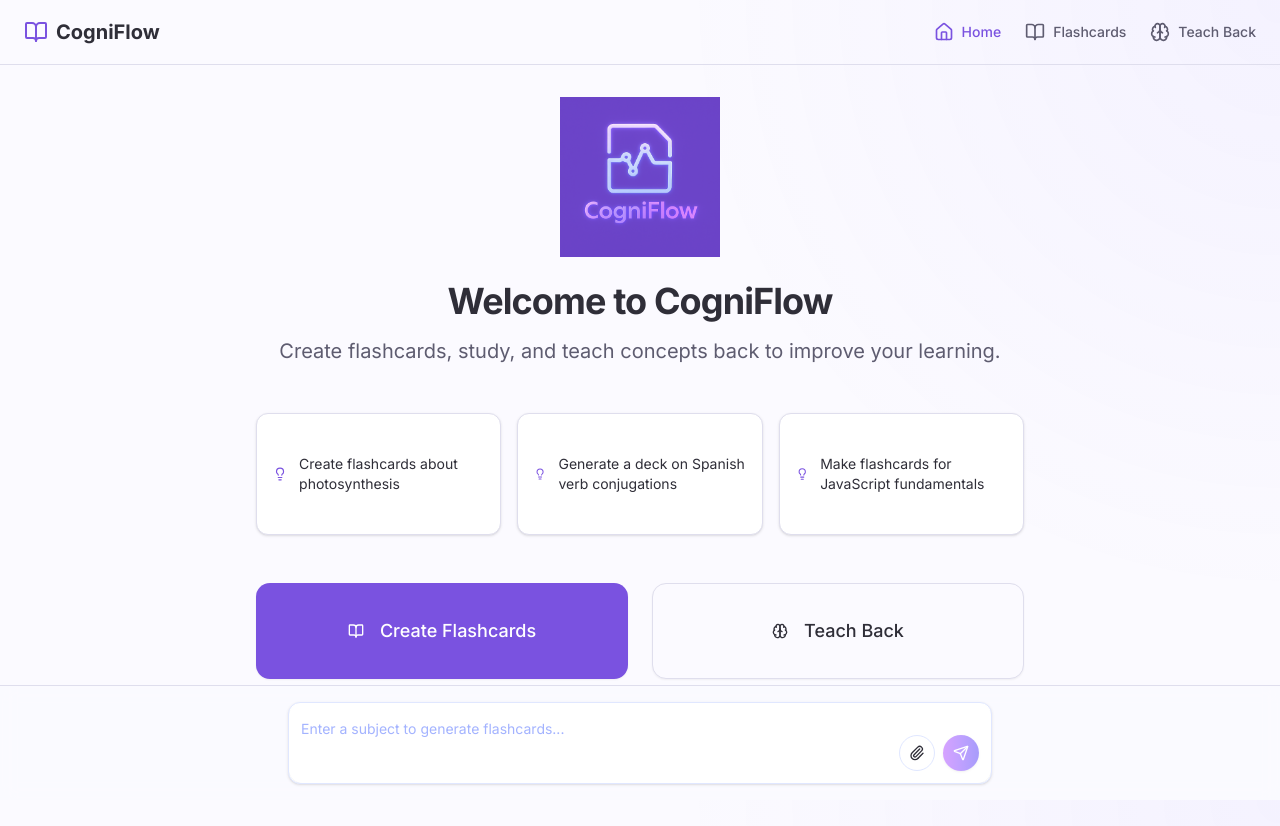
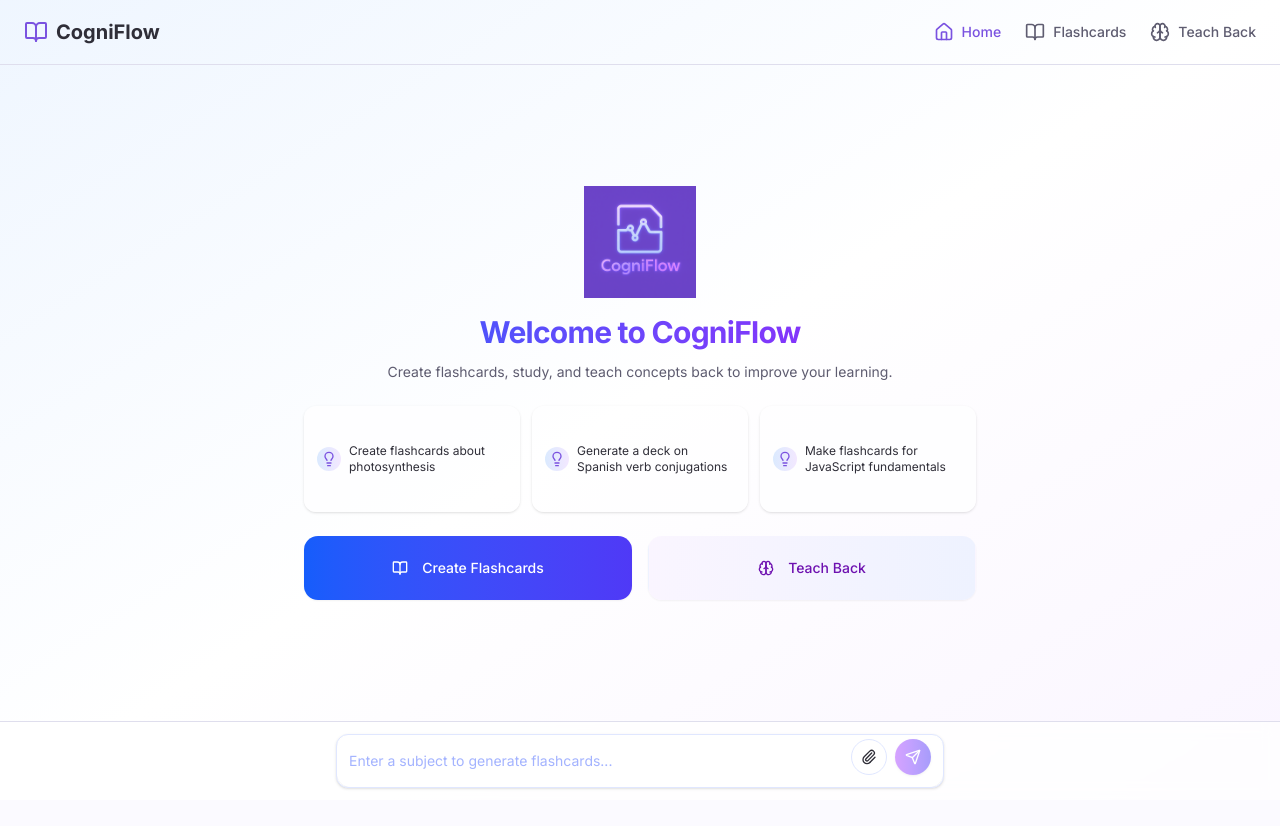
Before and after one commit to harryphma/vibelearning, a Next.js app in the folder vibe-learning/: page / in a window 1280 px wide. After the commit the page ends 800 px from the top, so only its background shows below. Built offline with nearby package versions, Linux system fonts and the light colour scheme; no server answers.

Commit message:
fe dep vl a oi

```diff
--- a/vibe-learning/app/page.tsx
+++ b/vibe-learning/app/page.tsx
@@ -10,7 +10,6 @@ import { BookOpen, Brain, Lightbulb } from 'lucide-react';
 
 import { ChatInput } from '@/components/chat-input';
 import { Navigation } from '@/components/navigation';
-import { TTSTest } from '@/components/tts-test';
 import { Button } from '@/components/ui/button';
 import { Card, CardContent } from '@/components/ui/card';
 
@@ -23,17 +22,17 @@ export default function HomePage() {
     {
       title: 'Create flashcards about photosynthesis',
       prompt: 'photosynthesis',
-      icon: <Lightbulb className="text-primary h-5 w-5" />,
+      icon: <Lightbulb className="text-primary h-4 w-4" />,
     },
     {
       title: 'Generate a deck on Spanish verb conjugations',
       prompt: 'Spanish verb conjugations',
-      icon: <Lightbulb className="text-primary h-5 w-5" />,
+      icon: <Lightbulb className="text-primary h-4 w-4" />,
     },
     {
       title: 'Make flashcards for JavaScript fundamentals',
       prompt: 'JavaScript fundamentals',
-      icon: <Lightbulb className="text-primary h-5 w-5" />,
+      icon: <Lightbulb className="text-primary h-4 w-4" />,
     },
   ];
 
@@ -67,14 +66,14 @@ export default function HomePage() {
   };
 
   return (
-    <div className="flex min-h-screen flex-col">
+    <div className="flex h-screen flex-col overflow-hidden bg-gradient-to-br from-blue-50 via-white to-purple-50">
       <Navigation />
-      <main className="flex flex-1 flex-col">
-        <div className="flex flex-1 flex-col items-center justify-center p-4 md:p-8">
-          <div className="w-full max-w-3xl space-y-4 text-center">
+      <main className="flex flex-1 flex-col overflow-hidden">
+        <div className="flex flex-1 flex-col items-center justify-center p-3 md:p-6">
+          <div className="w-full max-w-2xl space-y-3 text-center">
             {/* Added CogniFlow logo */}
-            <div className="mb-6 flex justify-center">
-              <div className="relative h-40 w-40">
+            <div className="mb-4 flex justify-center">
+              <div className="relative h-28 w-28">
                 <Image
                   src="/logo.png"
                   alt="CogniFlow Logo"
@@ -84,54 +83,60 @@ export default function HomePage() {
                 />
               </div>
             </div>
-            <h1 className="text-4xl font-bold tracking-tight">Welcome to CogniFlow</h1>
-            <p className="text-muted-foreground text-xl">
+            <h1 className="bg-gradient-to-r from-blue-600 to-purple-600 bg-clip-text text-3xl font-bold tracking-tight text-transparent">Welcome to CogniFlow</h1>
+            <p className="text-muted-foreground text-sm">
               Create flashcards, study, and teach concepts back to improve your learning.
             </p>
           </div>
 
-          <div className="mt-12 grid w-full max-w-3xl grid-cols-1 gap-4 md:grid-cols-3">
+          <div className="mt-6 grid w-full max-w-2xl grid-cols-1 gap-3 md:grid-cols-3">
             {examplePrompts.map((prompt, index) => (
               <Card
                 key={index}
-                className="hover:border-primary cursor-pointer transition-colors"
+                className="cursor-pointer border-transparent bg-white/70 transition-all hover:border-primary hover:shadow-md"
                 onClick={() => handlePromptClick(prompt.prompt)}
               >
-                <CardContent className="flex items-center gap-3 p-4">
-                  {prompt.icon}
-                  <p className="text-sm">{prompt.title}</p>
+                <CardContent className="flex items-center gap-2 p-3">
+                  <div className="rounded-full bg-gradient-to-r from-blue-100 to-purple-100 p-1">
+                    {prompt.icon}
+                  </div>
+                  <p className="text-xs">{prompt.title}</p>
                 </CardContent>
               </Card>
             ))}
           </div>
 
-          <div className="mt-12 grid w-full max-w-3xl grid-cols-1 gap-6 md:grid-cols-2">
-            <Button size="lg" className="h-24 text-lg" onClick={() => router.push('/flashcards')}>
-              <BookOpen className="mr-2 h-5 w-5" />
+          <div className="mt-6 grid w-full max-w-2xl grid-cols-1 gap-4 md:grid-cols-2">
+            <Button
+              size="sm"
+              className="h-16 bg-gradient-to-r from-blue-600 to-indigo-600 text-sm hover:from-blue-700 hover:to-indigo-700"
+              onClick={() => router.push('/flashcards')}
+            >
+              <BookOpen className="mr-2 h-4 w-4" />
               Create Flashcards
             </Button>
             <Button
-              size="lg"
-              className="h-24 text-lg"
+              size="sm"
+              className="h-16 border-transparent bg-gradient-to-r from-purple-50 to-indigo-50 text-sm text-purple-800 hover:from-purple-100 hover:to-indigo-100"
               variant="outline"
               onClick={() => router.push('/teach')}
             >
-              <Brain className="mr-2 h-5 w-5" />
+              <Brain className="mr-2 h-4 w-4" />
               Teach Back
             </Button>
           </div>
         </div>
 
-        <div className="bg-background/80 sticky bottom-0 w-full border-t backdrop-blur-sm">
-          <div className="container max-w-3xl py-4">
+        <div className="bg-white/80 sticky bottom-0 w-full border-t backdrop-blur-sm">
+          <div className="container max-w-2xl py-3">
             <ChatInput
               onSendMessage={handleChatInput}
               isDisabled={isProcessing}
               placeholder="Enter a subject to generate flashcards..."
-              minHeight="80px"
+              minHeight="60px"
             />
             {isProcessing && (
-              <div className="text-muted-foreground mt-2 text-center text-sm">
+              <div className="text-muted-foreground mt-1 text-center text-xs">
                 Creating flashcards... You will be redirected when they are ready.
               </div>
             )}
--- a/vibe-learning/components/flashcard-deck-list.tsx
+++ b/vibe-learning/components/flashcard-deck-list.tsx
@@ -104,7 +104,7 @@ export function FlashcardDeckList({
                 )}
                 onClick={() => handleDeckClick(deck)}
               >
-                <div className="flex items-center truncate font-medium">
+                <div className="flex items-center truncate font-medium overflow-hidden text-sm">
                   <div
                     className={cn(
                       'mr-2 flex h-7 w-7 flex-shrink-0 items-center justify-center rounded-md',
```
